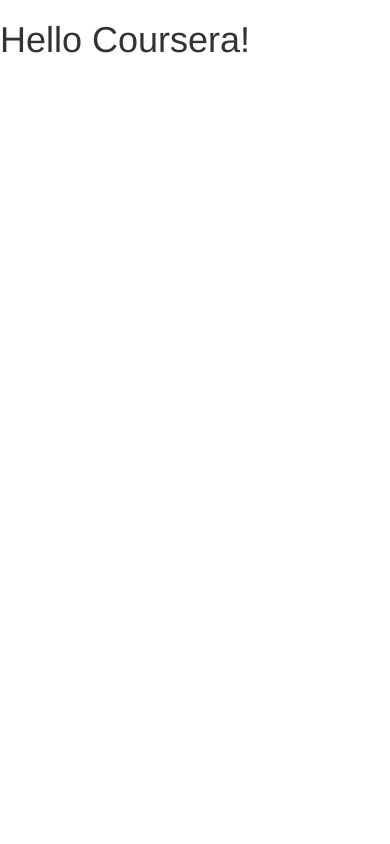
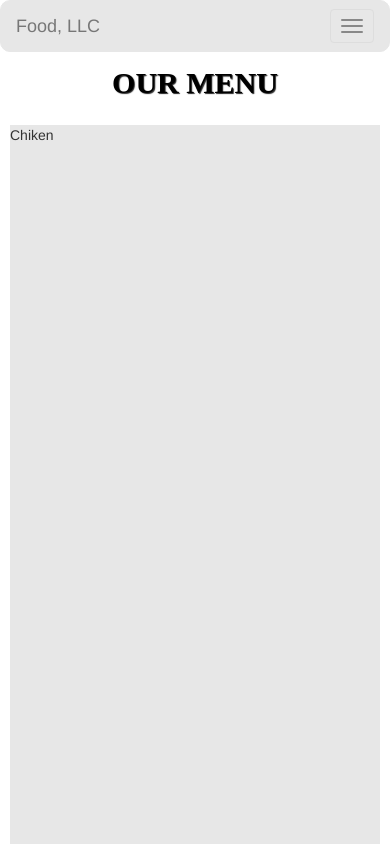
Before and after one commit to robrons/WeatherTalk, a plain HTML site: page module3/index.html in a window 390 px wide. Shown: the top 844 px of the page. Drawn offline with Linux system fonts and the light colour scheme.

Commit message:
added responsive elements

```diff
--- a/module3/css/styles.css
+++ b/module3/css/styles.css
@@ -0,0 +1,36 @@
+#nav-list {
+	text-align: center;
+}
+
+#header-nav {
+  background-color:  #E7E7E7;
+  border-radius: 10px;
+}
+
+#heading {
+  font-family: 'Lora', serif;
+  color: #000000;
+  font-size: 30px;
+  text-transform: uppercase;
+  font-weight: bold;
+  text-shadow: 1px 1px 1px #222;
+  margin-top: 0;
+  margin-bottom: 0;
+  line-height: .75;
+}
+
+.sig-li {
+	background-color:  #FFFFFF;
+ 	margin: 5px;
+ 	border-radius: 10px;
+}
+
+.row {
+	margin-top: 20px;
+}
+
+.row-content {
+	height: 1000px;
+	background-color: #E7E7E7;
+	margin: 10px;
+}
--- a/module3/index.html
+++ b/module3/index.html
@@ -4,21 +4,54 @@
     <meta charset="utf-8">
     <meta http-equiv="X-UA-Compatible" content="IE=edge">
     <meta name="viewport" content="width=device-width, initial-scale=1">
-
-    <!-- HTML5 shim and Respond.js for IE8 support of HTML5 elements and media queries -->
-    <!-- WARNING: Respond.js doesn't work if you view the page via file:// -->
-    <!--[if lt IE 9]>
-      <script src="https://oss.maxcdn.com/html5shiv/3.7.2/html5shiv.min.js"></script>
-      <script src="https://oss.maxcdn.com/respond/1.4.2/respond.min.js"></script>
-    <![endif]-->
-
-    <title>Boostrap Starter Page</title>
+    <title>Responsive Design</title>
     <link rel="stylesheet" href="css/bootstrap.min.css">
     <link rel="stylesheet" href="css/styles.css">
   </head>
 <body>
+  <header>
+    <nav id="header-nav" class="navbar navbar-default">
+      <div class="container">
+        <div class="navbar-header">
 
-  <h1>Hello Coursera!</h1>
+          <div class="navbar-brand">
+          Food, LLC
+          </div>
+
+         <button type="button" class="navbar-toggle collapsed" data-toggle="collapse" data-target="#collapsable-nav" aria-expanded="false">
+            <span class="sr-only">Toggle navigation</span>
+            <span class="icon-bar"></span>
+            <span class="icon-bar"></span>
+            <span class="icon-bar"></span>
+          </button>
+        </div>
+
+        <div id="collapsable-nav" class="collapse navbar-collapse">
+           <ul id="nav-list" class="nav navbar-nav navbar-right">
+            <li class="sig-li visible-xs">
+              Chiken
+            </li>
+            <li class="sig-li visible-xs">
+              Beef
+            </li>
+            <li class="sig-li visible-xs">
+              Sushi
+            </li>
+          </ul><!-- #nav-list -->
+        </div><!-- .collapse .navbar-collapse -->
+
+    </nav>
+  </header>
+
+  <h1 id="heading" class="text-center">Our Menu</h1>
+
+  <div class="container-fluid">
+    <div class="row">
+      <div class= "row-content">Chiken</div>
+      <div class= "row-content">Beef</div>
+      <div class= "row-content">Sushi</div>
+    </div>
+  </div>
 
   <!-- jQuery (Bootstrap JS plugins depend on it) -->
   <script src="js/jquery-1.11.3.min.js"></script>
```
